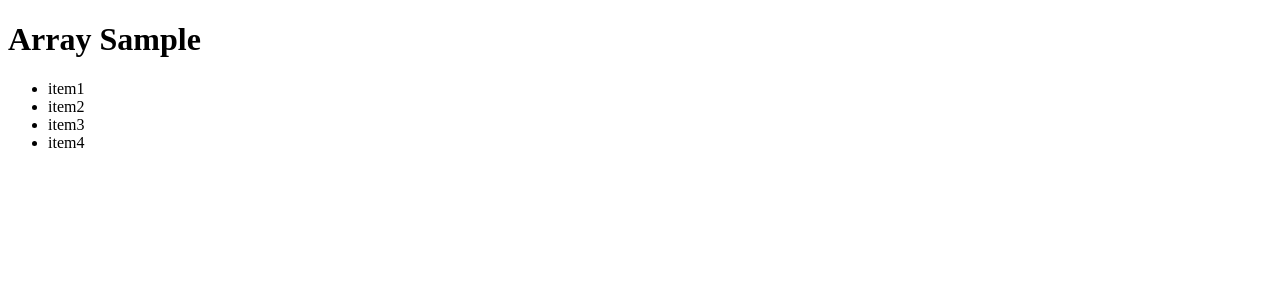
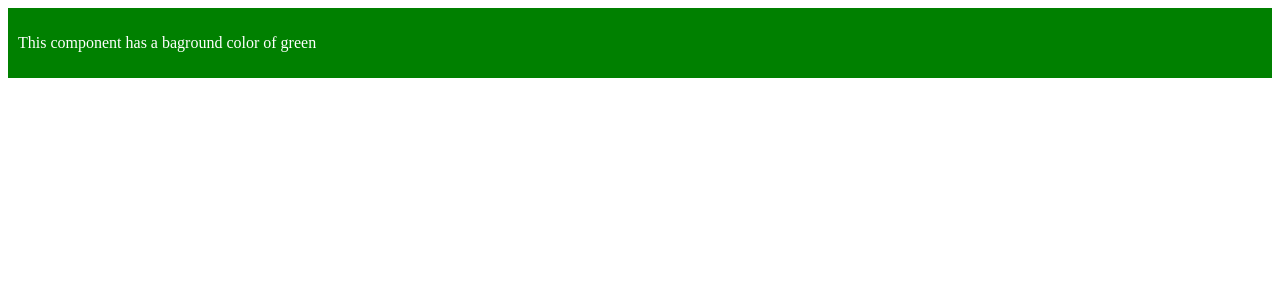
Before and after one commit to ANireshkumar/joes_react, a React (Vite) app in the folder project1/: page / in a window 1280 px wide. Shown: the top 300 px of the page. Built offline with nearby package versions, Linux system fonts and the light colour scheme.

Commit message:
One of array type : styling

```diff
--- a/project1/src/App.jsx
+++ b/project1/src/App.jsx
@@ -1,18 +1,12 @@
-import ArraySample from "./Components/ArraySample.jsx"
+import OneOfSample from "./Components/OneOfSample"
 import "./css/app.css"
 function App() {
-  const items = [
-    { id: 1, name: "item1" },
-    { id: 2, name: "item2" },
-    { id: 3, name: "item3" },
-    { id: 4, name: "item4" },
-  ]
 
 
   return (
     <>
+<OneOfSample color="green" />
 
-      <ArraySample items={items} />
     </>
   )
 }
--- /dev/null
+++ b/project1/src/Components/OneOfSample.jsx
@@ -0,0 +1,15 @@
+import PropTypes from "prop-types"
+const OneOfSample = (props) => {
+    const {color} = props;
+
+  return (
+    <div style={{backgroundColor: color, padding: "10px",   color: "white"}}>
+        <p>This component has a baground color of {color}</p>
+    </div>
+  )
+}
+
+OneOfSample.propTypes = {
+    color: PropTypes.oneOf(["red", "blue", "green"])
+}
+export default OneOfSample
```
